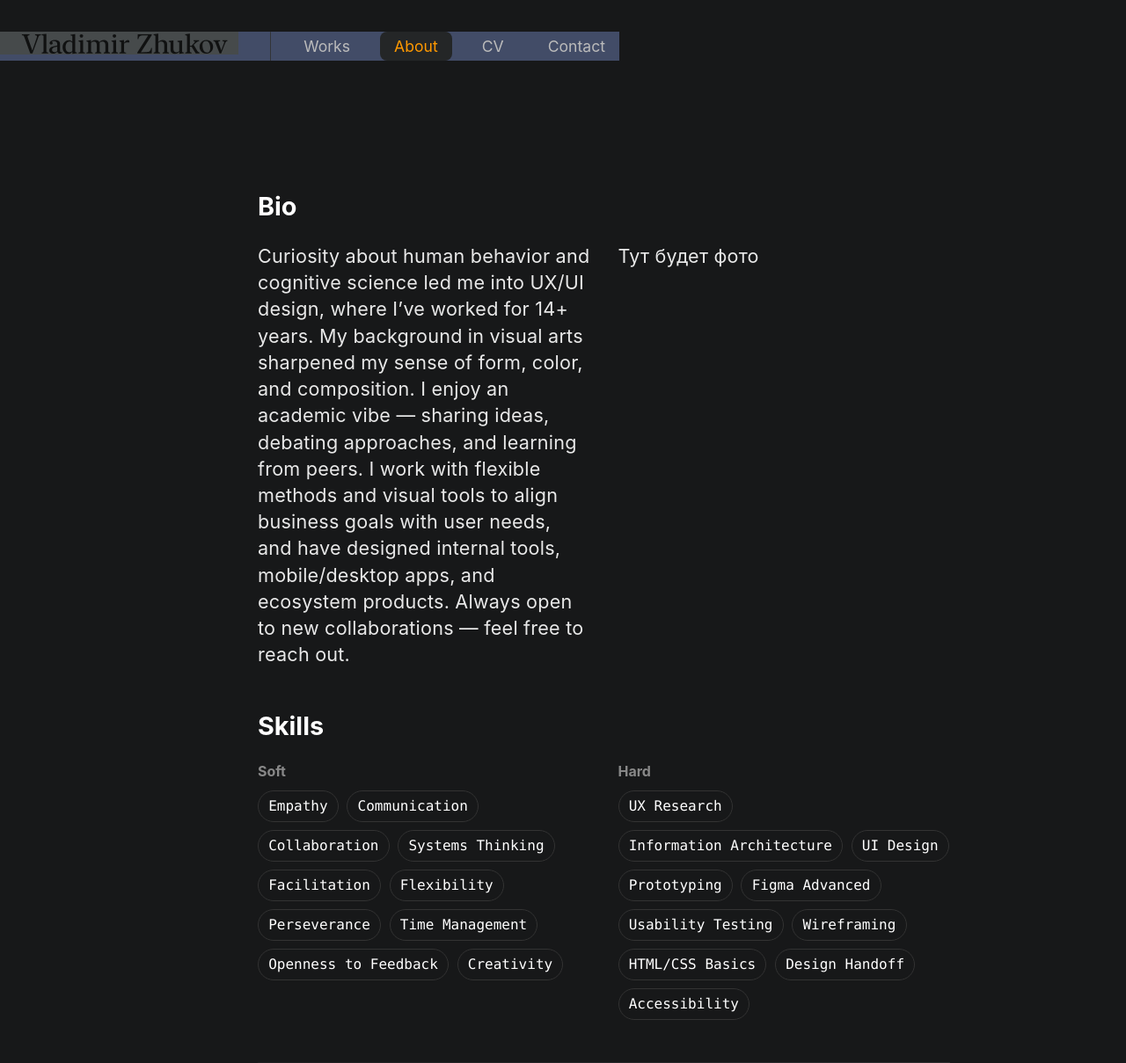
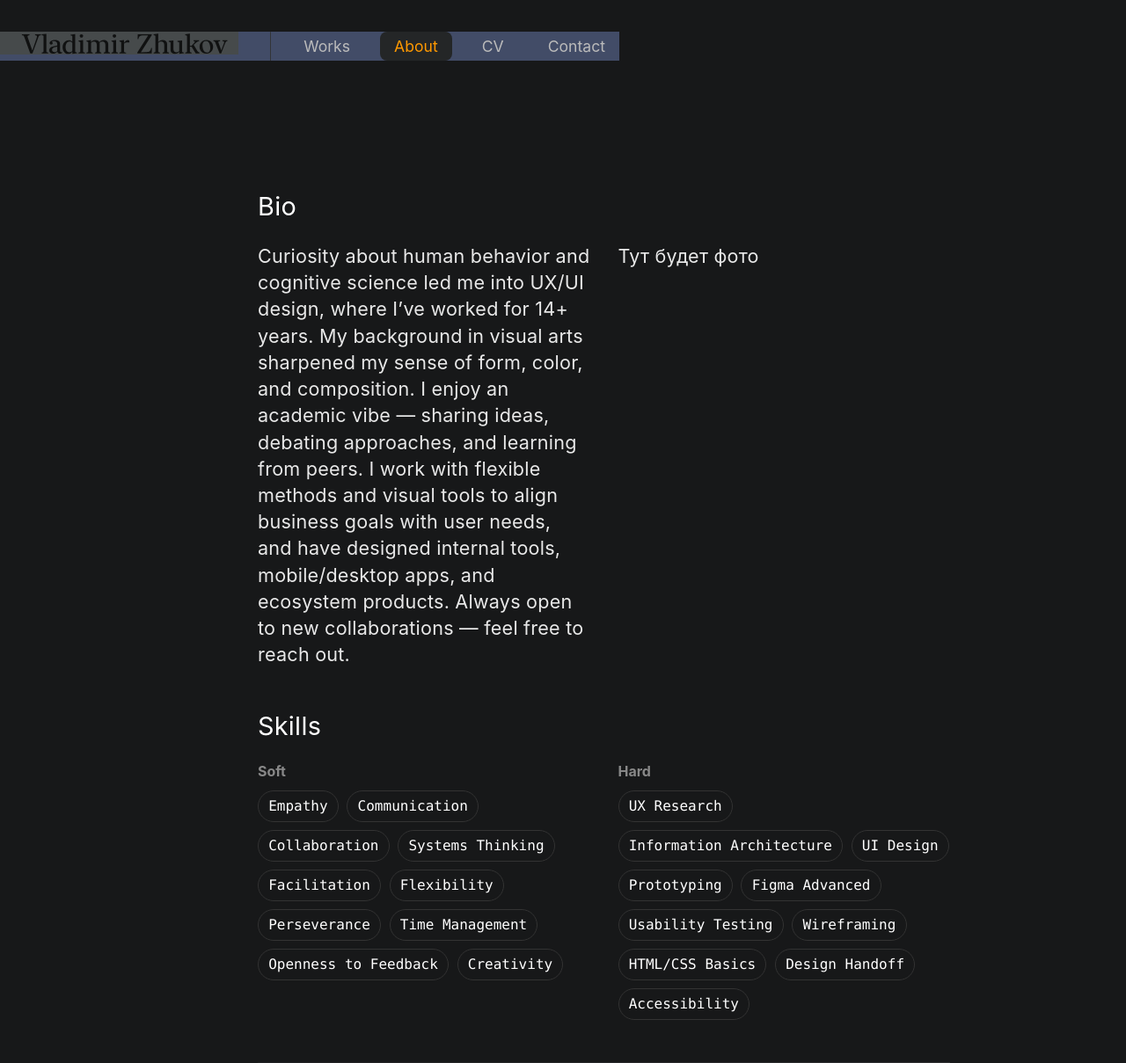
Before and after one commit to uxiscool/experience, a Jekyll site: the page built from about.md, in a window 1280 px wide. Shown: the whole page at 88% size. Built offline with Jekyll 4.4.1, drawn with Linux system fonts in a browser that asks for light colours.

Commit message:
Add files via upload

```diff
--- a/assets/css/main.css
+++ b/assets/css/main.css
@@ -83,6 +83,8 @@ header {
   margin: 0 0 1rem;
   font-size: clamp(1.4rem, 1.2rem + 1vw, 1.8rem);
   margin-bottom: 1.5rem; /* или 24px отступ от подзаголовка до контента блока */
+  font-weight: 400;             /* полужирный */
+  letter-spacing: 0.01em;       /* опционально, для воздуха */
 }
 
 .subnav {
```
